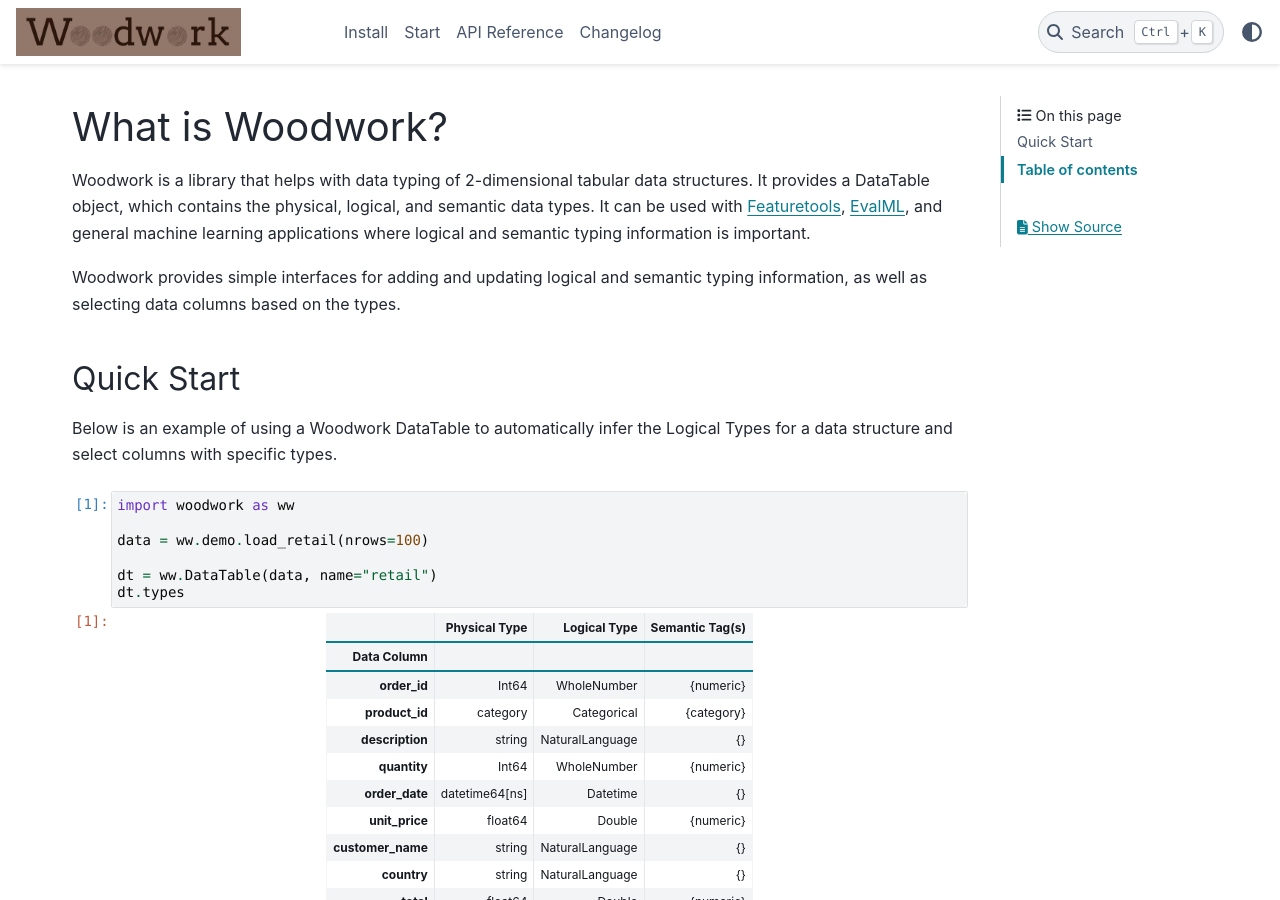
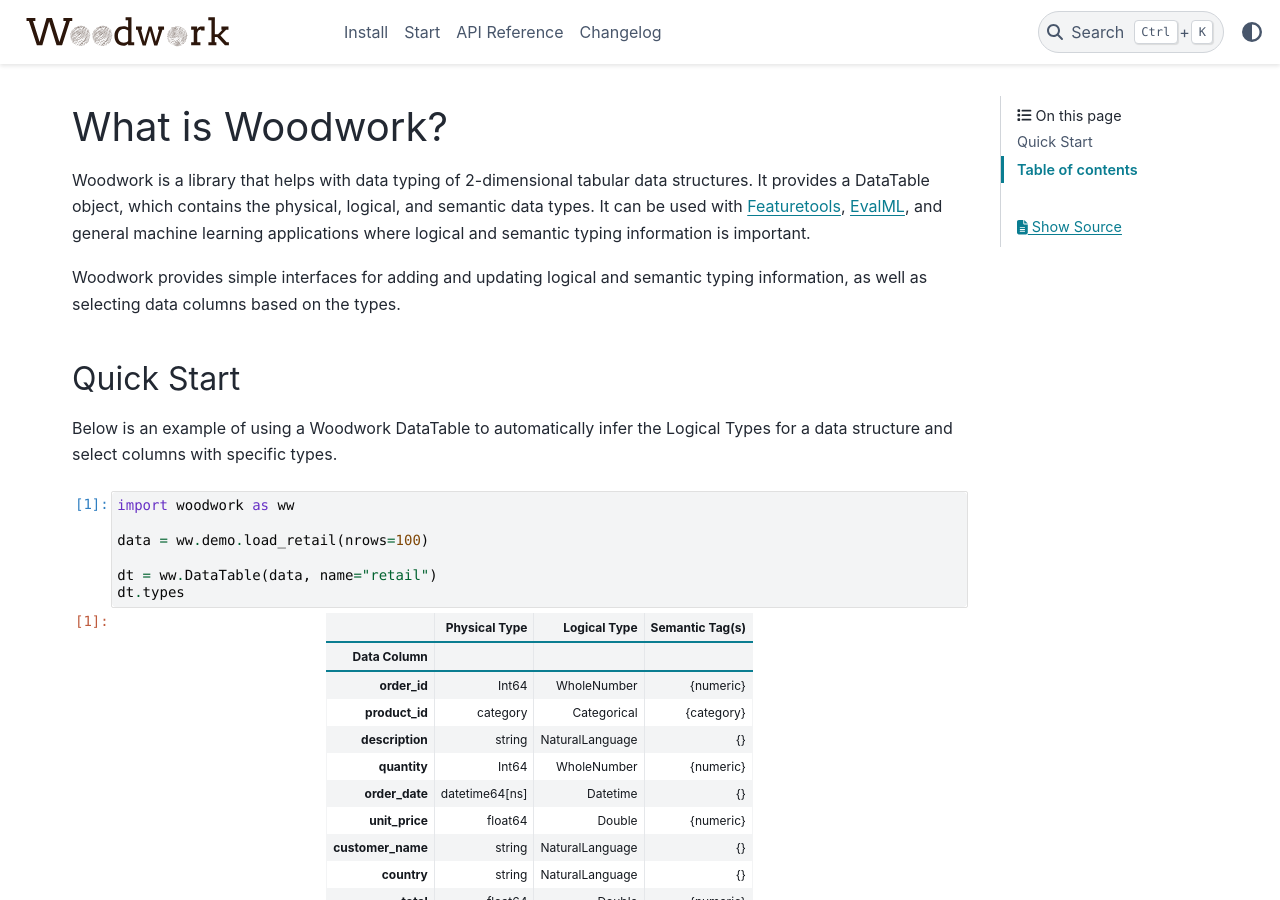
Before and after one commit to alteryx/woodwork, a Sphinx documentation site: the page built from docs/source/index.ipynb, in a window 1280 px wide and 900 px high. Built offline with Sphinx 7.4.7 and the PyData theme 0.15.4, drawn with Linux system fonts in a browser that asks for light colours; comment, search, counter and statistics services are not loaded.

Commit message:
use new logo

```diff
--- a/docs/source/conf.py
+++ b/docs/source/conf.py
@@ -102,7 +102,7 @@
 
 # The name of an image file (relative to this directory) to place at the top
 # of the sidebar.
-html_logo = "images/woodwork_light.png"
+html_logo = "images/woodwork.svg"
 
 # The name of an image file (relative to this directory) to use as a favicon of
 # the docs.  This file should be a Windows icon file (.ico) being 16x16 or 32x32
```
Also changed, not shown: docs/source/images/woodwork.svg (added), docs/source/images/woodwork_light.png (deleted).
